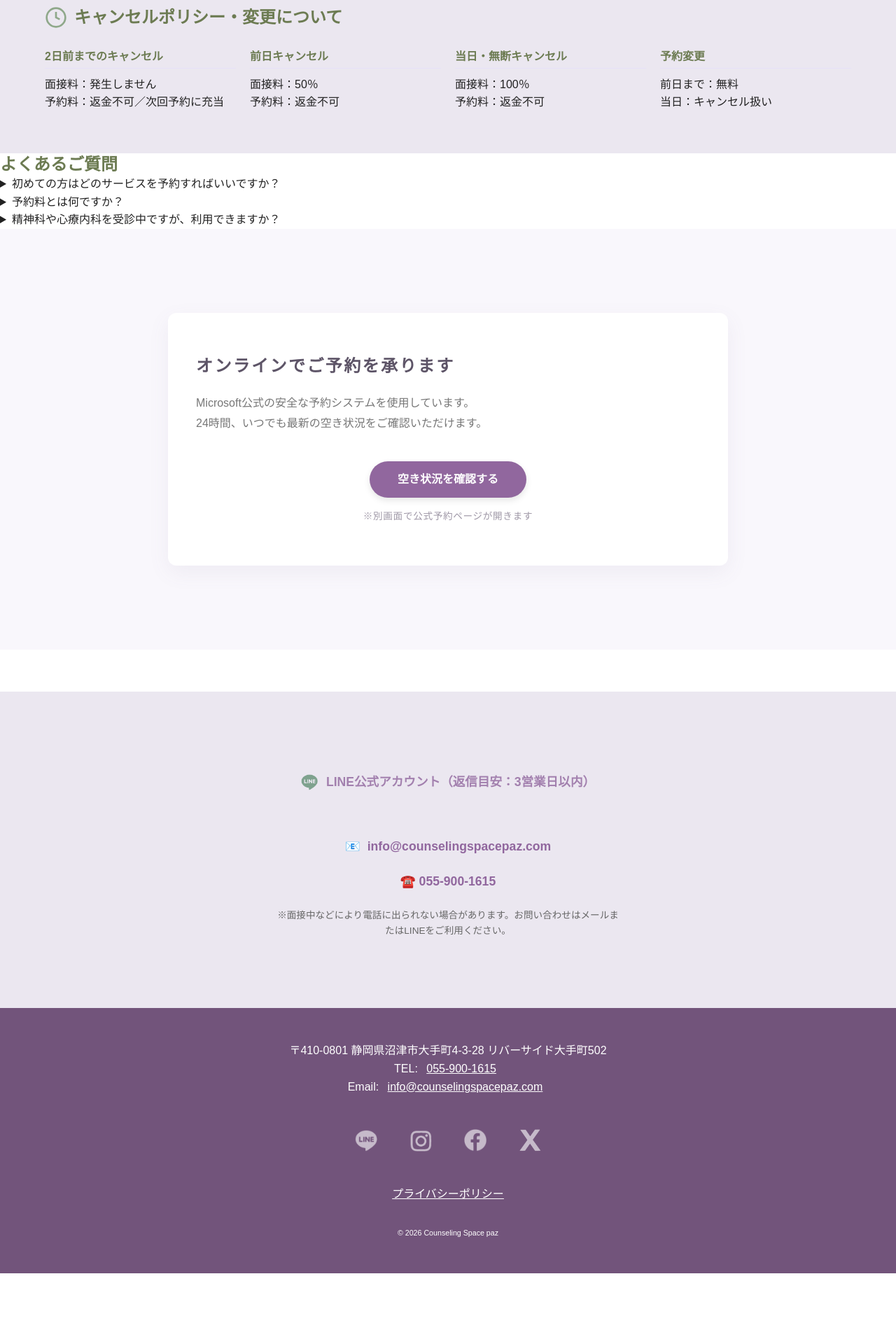
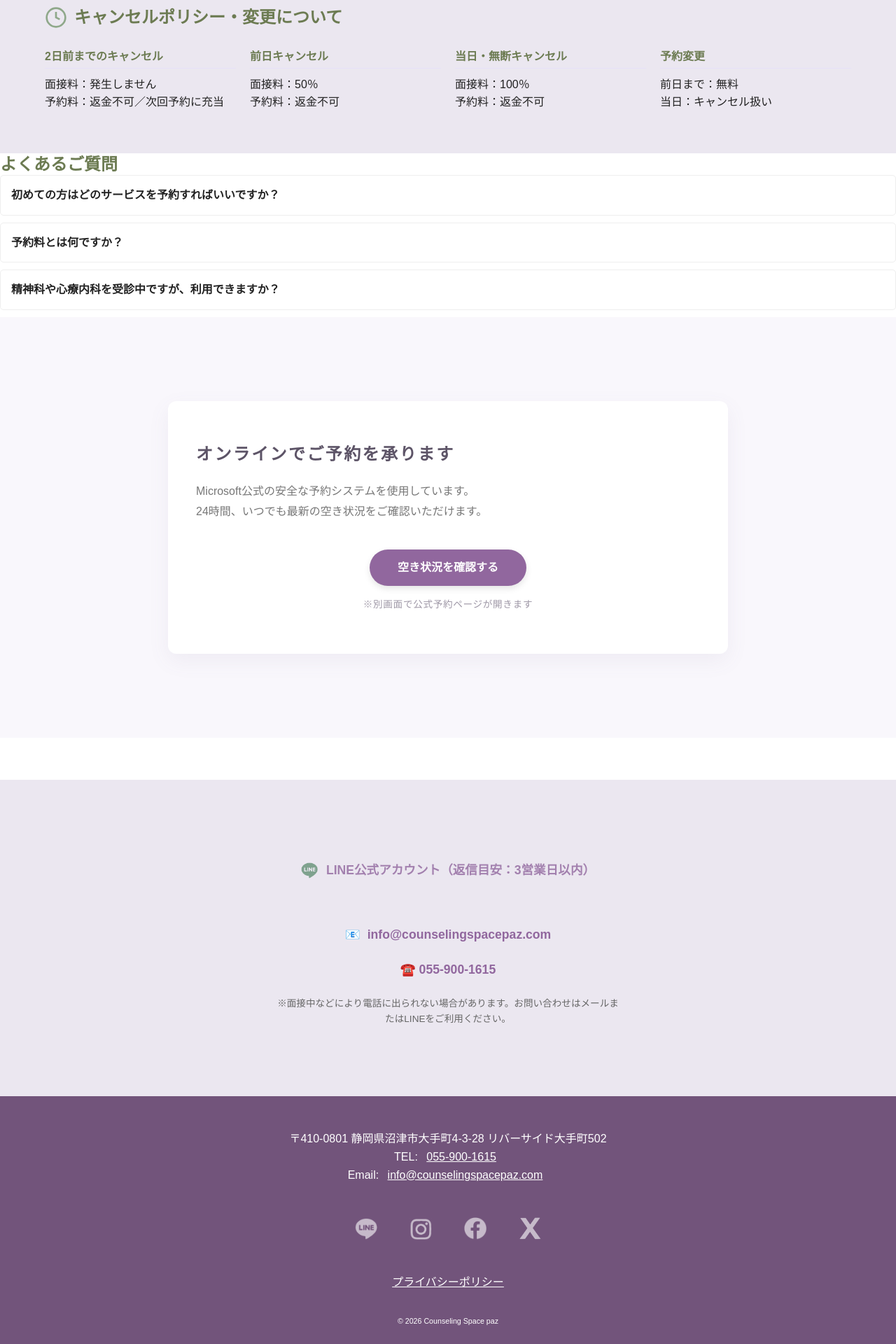
Before and after one commit to counselingspacepaz-gif/paz-site, a Jekyll site: the page built from booking/index.html, in a window 1280 px wide. Shown: the part 1500-3420 px from the top of the page at 70% size. Built offline with Jekyll 4.4.1, drawn with Linux system fonts in a browser that asks for light colours; some web fonts are replaced; before the commit the page ends 3319 px from its top, so only the background shows below that.

Commit message:
FAQ：faq-accordion クラス追加でカード表示を復活

```diff
--- a/booking/index.html
+++ b/booking/index.html
@@ -90,7 +90,7 @@ title: ご予約
         </div>
     </section>
 
-    <section class="section-faq">
+    <section class="section-faq faq-accordion">
         <div class="faq-container">
             <h2 class="faq-heading">よくあるご質問</h2>
             <div class="faq-list">
```
